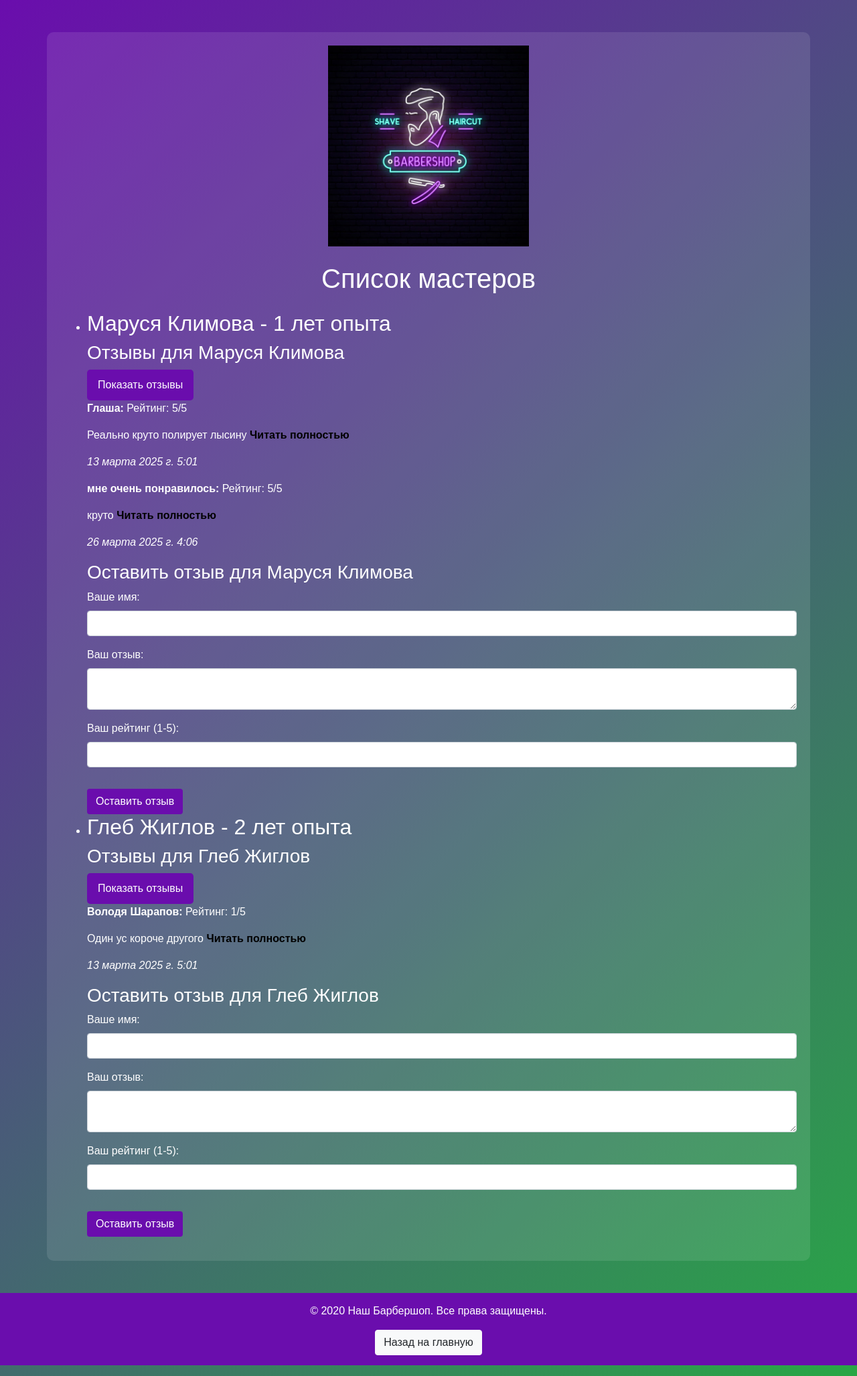
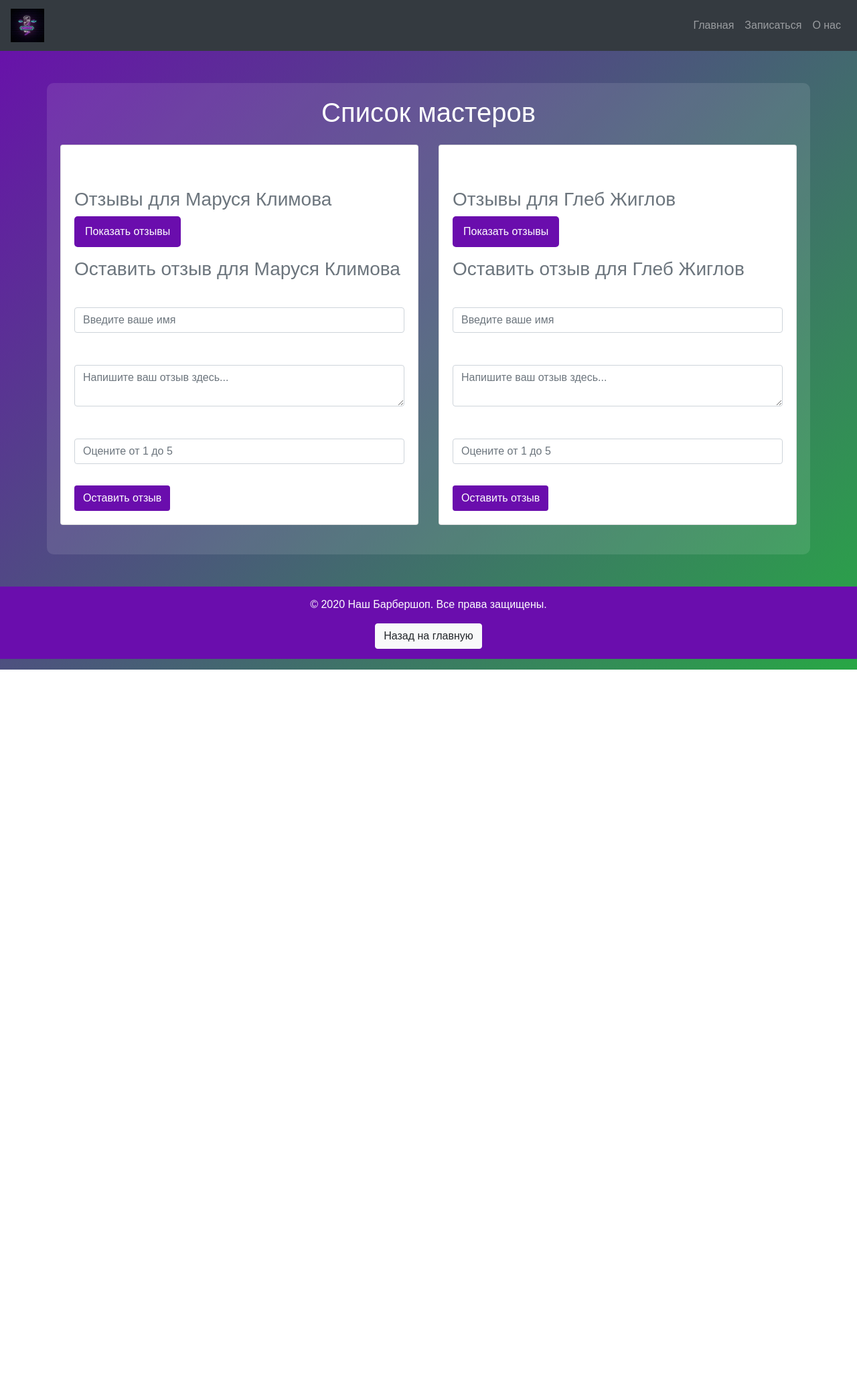
Before and after one commit to Nataliya422/Barbershop, a Django app: template booking/templates/master_list.html in a window 1280 px wide. Shown: the whole page at 67% size. After the commit the page ends 1000 px from the top, so only its background shows below. Run offline with Django 5.2, Linux system fonts and the light colour scheme; data comes from the database, SQL or seed files in the repository; both versions use the stored data as it was after the commit; the template is opened without the code that fills it: values that come from a table or form of the project are taken from there, most other values are stand-ins (such as "Sample title", 1, 10 or a date in 2020); some libraries are stand-ins or nearby versions.

Commit message:
доработка списка мастеров

```diff
--- a/booking/templates/base.html
+++ b/booking/templates/base.html
@@ -1,4 +1,3 @@
-<!-- templates/base.html -->
 <!DOCTYPE html>
 <html lang="en">
 <head>
@@ -12,16 +11,39 @@
     <link rel="stylesheet" href="{% static 'css/styles.css' %}">
 </head>
 <body>
+    <nav class="navbar navbar-expand-lg navbar-dark bg-dark">
+        <a class="navbar-brand" href="{% url 'home' %}">
+            <img src="{% static 'images/logo.png' %}" alt="Логотип Барбершопа" class="img-fluid" style="max-width: 50px;">
+        </a>
+        <button class="navbar-toggler" type="button" data-toggle="collapse" data-target="#navbarNav" aria-controls="navbarNav" aria-expanded="false" aria-label="Toggle navigation">
+            <span class="navbar-toggler-icon"></span>
+        </button>
+        <div class="collapse navbar-collapse" id="navbarNav">
+            <ul class="navbar-nav ml-auto">
+                <li class="nav-item">
+                    <a class="nav-link" href="{% url 'home' %}">Главная</a>
+                </li>
+                <li class="nav-item">
+                    <a class="nav-link" href="{% url 'book_appointment' %}">Записаться</a>
+                </li>
+                <li class="nav-item">
+                    <a class="nav-link" href="{% url 'about_us' %}">О нас</a>
+                </li>
+            </ul>
+        </div>
+    </nav>
+
     <div class="container mt-5">
-        <!-- Логотип в верхней части страницы -->
-        <div class="text-center mb-4">
-            <img src="{% static 'images/logo.png' %}" alt="Логотип Барбершопа" class="img-fluid" style="max-width: 300px;">
-        </div>
-
         {% block content %}
         <!-- Содержимое страницы будет здесь -->
         {% endblock %}
     </div>
+
+    <!-- Подвал сайта -->
+    <footer class="text-center mt-5 mb-3" style="background-color: #6a0dad; color: white; padding: 15px;">
+        <p>&copy; {{ current_year }} Наш Барбершоп. Все права защищены.</p>
+        <button onclick="window.location.href='{% url 'home' %}'" class="btn btn-light">Назад на главную</button>
+    </footer>
 
     <!-- Подключаем jQuery -->
     <script src="https://code.jquery.com/jquery-3.5.1.min.js"></script>
@@ -30,11 +52,5 @@
     <script src="https://stackpath.bootstrapcdn.com/bootstrap/4.5.2/js/bootstrap.min.js"></script>
     <!-- Подключаем ваш JavaScript -->
     <script src="{% static 'js/scripts.js' %}"></script>
-
-     <!-- Подвал сайта -->
-     <footer class="text-center mt-5 mb-3" style="background-color: #6a0dad; color: white; padding: 15px;">
-        <p>&copy; {{ current_year }} Наш Барбершоп. Все права защищены.</p>
-        <button onclick="window.location.href='{% url 'home' %}'" class="btn btn-light">Назад на главную</button>
-    </footer>
 </body>
 </html>
--- a/booking/templates/master_list.html
+++ b/booking/templates/master_list.html
@@ -1,20 +1,20 @@
-<!-- templates/master_list.html -->
 {% extends 'base.html' %}
 
 {% block title %}Наши мастера{% endblock %}
 
 {% block content %}
     <h1 class="text-center mb-4">Список мастеров</h1>
-    <ul>
+    <div class="row">
         {% for master in masters %}
-            <li>
-                <h2>{{ master.name }} - {{ master.experience }} лет опыта</h2>
-                <div>
-                    <h3>Отзывы для {{ master.name }}</h3>
+            <div class="col-md-6 mb-4">
+                <div class="card">
+                    <div class="card-body">
+                        <h2 class="card-title">{{ master.name }} - {{ master.experience }} лет опыта</h2>
+                        <h3 class="card-subtitle mb-2 text-muted">Отзывы для {{ master.name }}</h3>
                         <button id="toggle-link-{{ master.id }}" class="btn btn-purple btn-toggle" onclick="toggleReviewsList({{ master.id }}); return false;">Показать отзывы</button>
-                    <div id="reviews-list-{{ master.id }}">
+                        <div id="reviews-list-{{ master.id }}" class="mt-3" style="display: none;">
                             {% for review in master.review_set.all %}
-                            <div class="review">
+                                <div class="review mb-2">
                                     <p><strong>{{ review.client_name }}:</strong> Рейтинг: {{ review.rating }}/5</p>
                                     <p class="toggle-text">
                                         <span class="show-less">{{ review.comment|truncatewords:10 }}</span>
@@ -25,32 +25,26 @@
                                 </div>
                             {% endfor %}
                         </div>
-                </div>
-                <div>
-                    <h3>Оставить отзыв для {{ master.name }}</h3>
+                        <h3 class="card-subtitle mt-3 mb-2 text-muted">Оставить отзыв для {{ master.name }}</h3>
                         <form method="post" action="{% url 'add_review' master.id %}">
                             {% csrf_token %}
                             <div class="form-group">
                                 <label for="client_name">Ваше имя:</label>
-                            <input type="text" class="form-control" id="client_name" name="client_name" required>
+                                <input type="text" class="form-control" id="client_name" name="client_name" placeholder="Введите ваше имя" required>
                             </div>
                             <div class="form-group">
                                 <label for="comment">Ваш отзыв:</label>
-                            <textarea class="form-control" id="comment" name="comment" required></textarea>
+                                <textarea class="form-control" id="comment" name="comment" placeholder="Напишите ваш отзыв здесь..." required></textarea>
                             </div>
                             <div class="form-group">
                                 <label for="rating">Ваш рейтинг (1-5):</label>
-                            <input type="number" class="form-control" id="rating" name="rating" min="1" max="5" required>
+                                <input type="number" class="form-control" id="rating" name="rating" min="1" max="5" placeholder="Оцените от 1 до 5" required>
                             </div>
                             <button type="submit" class="btn btn-purple mt-3">Оставить отзыв</button>
                         </form>
                     </div>
-            </li>
+                </div>
+            </div>
         {% endfor %}
-    </ul>
-
-    <!-- Подключаем CSS и JavaScript из статики -->
-    {% load static %}
-    <link rel="stylesheet" href="{% static 'css/styles.css' %}">
-    <script src="{% static 'js/scripts.js' %}"></script>
+    </div>
 {% endblock %}
--- a/static/js/scripts.js
+++ b/static/js/scripts.js
@@ -1,10 +1,28 @@
-// static/js/scripts.js
+document.addEventListener('DOMContentLoaded', function () {
+    // Обработчик для переключения видимости отзывов
+    document.querySelectorAll('.toggle-review-link').forEach(link => {
+        link.addEventListener('click', toggleReview);
+    });
+
+    // Обработчик для переключения списка отзывов
+    document.querySelectorAll('.toggle-reviews-list').forEach(link => {
+        link.addEventListener('click', function(event) {
+            const masterId = event.target.dataset.masterId;
+            toggleReviewsList(masterId);
+        });
+    });
+
+    // Обработчик для переключения формы записи
+    document.getElementById('toggle-booking-button')?.addEventListener('click', toggleBookingForm);
+});
+
 function toggleReview(event) {
     const toggleLink = event.target;
     const reviewText = toggleLink.parentNode;
     const showLess = reviewText.querySelector('.show-less');
     const showMore = reviewText.querySelector('.show-more');
 
+    if (showLess && showMore) {
         if (showLess.style.display === 'none') {
             showLess.style.display = 'inline';
             showMore.style.display = 'none';
@@ -15,12 +33,14 @@
             toggleLink.textContent = 'Скрыть';
         }
     }
+}
 
 function toggleReviewsList(masterId) {
     const reviewsList = document.getElementById(`reviews-list-${masterId}`);
     const toggleLink = document.getElementById(`toggle-link-${masterId}`);
 
-    if (reviewsList.style.display === 'none') {
+    if (reviewsList && toggleLink) {
+        if (reviewsList.style.display === 'none' || reviewsList.style.display === '') {
             reviewsList.style.display = 'block';
             toggleLink.textContent = 'Скрыть отзывы';
         } else {
@@ -28,13 +48,14 @@
             toggleLink.textContent = 'Показать отзывы';
         }
     }
+}
 
 function toggleBookingForm() {
-    console.log("Toggle function called");
     const bookingForm = document.getElementById('booking-form');
     const toggleButton = document.getElementById('toggle-booking-button');
 
-    if (bookingForm.style.display === 'none') {
+    if (bookingForm && toggleButton) {
+        if (bookingForm.style.display === 'none' || bookingForm.style.display === '') {
             bookingForm.style.display = 'block';
             toggleButton.textContent = 'Скрыть форму записи';
         } else {
@@ -42,3 +63,4 @@
             toggleButton.textContent = 'Записаться';
         }
     }
+}
```
Also changed, not shown: db.sqlite3, 1 other file. Lines whose indentation alone changed are shown as unchanged.
